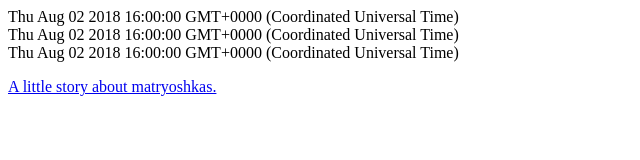
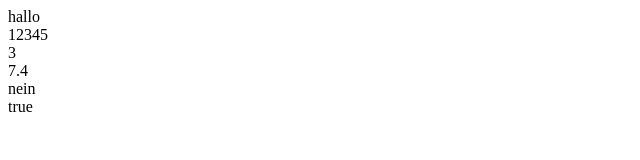
Before and after one commit to groiq/008-html-playground, a plain HTML site: page index.html in a window 1280 px wide. Shown: the whole page, without its empty margins (0-640 px from the left). Drawn offline with Linux system fonts and the light colour scheme.

Commit message:
exercise: variable parameter lists

```diff
--- a/index.html
+++ b/index.html
@@ -6,14 +6,12 @@
     <title>HTML5 Playground</title>
     <script type="text/javascript" src="js/index.js"></script>
 <!--    <script type="text/javascript" src="js/magicscript.js"></script>-->
+
 </head>
 <body>
 
 
 
-<p>
-   <a href="pages/matryoshka.html">A little story about matryoshkas.</a>
-</p>
 
 <!--<p>
     Sie haben am
--- a/js/index.js
+++ b/js/index.js
@@ -1,14 +1,8 @@
-var now = new Date();
-var morning = now;
-var afternoon = now;
-morning.setHours(8,0,0,0);
-afternoon.setHours(16.0,0,0);
-var br = "<br />";
+function absatzAusgabe() {
+    for (var i = 0; i < arguments.length; i++) {
+        document.write(arguments[i] + "<br />");
+    }
+}
 
-document.write(now + br + morning + br + afternoon);
-
-/* Output:
-Wed Aug 01 2018 16:00:00 GMT+0200
-Wed Aug 01 2018 16:00:00 GMT+0200
-Wed Aug 01 2018 16:00:00 GMT+0200
-*/
+absatzAusgabe("hallo",12345);
+absatzAusgabe(3,7.4,"nein", true);
```
